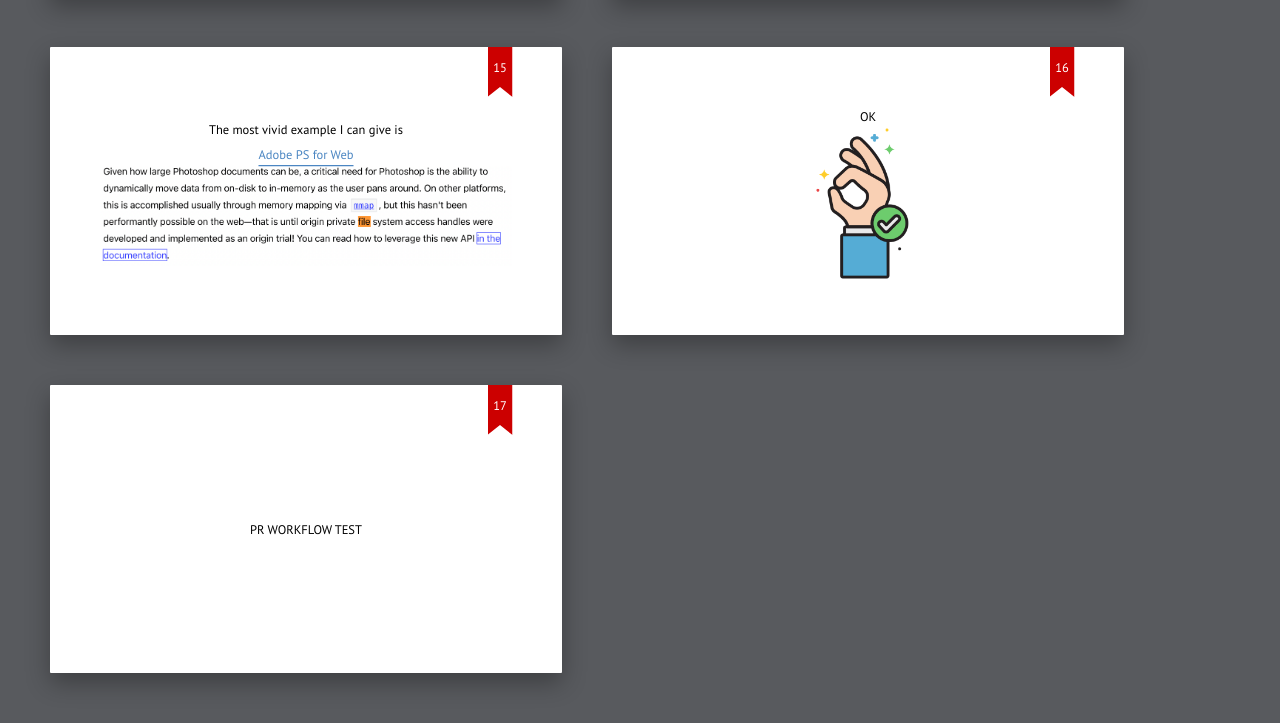
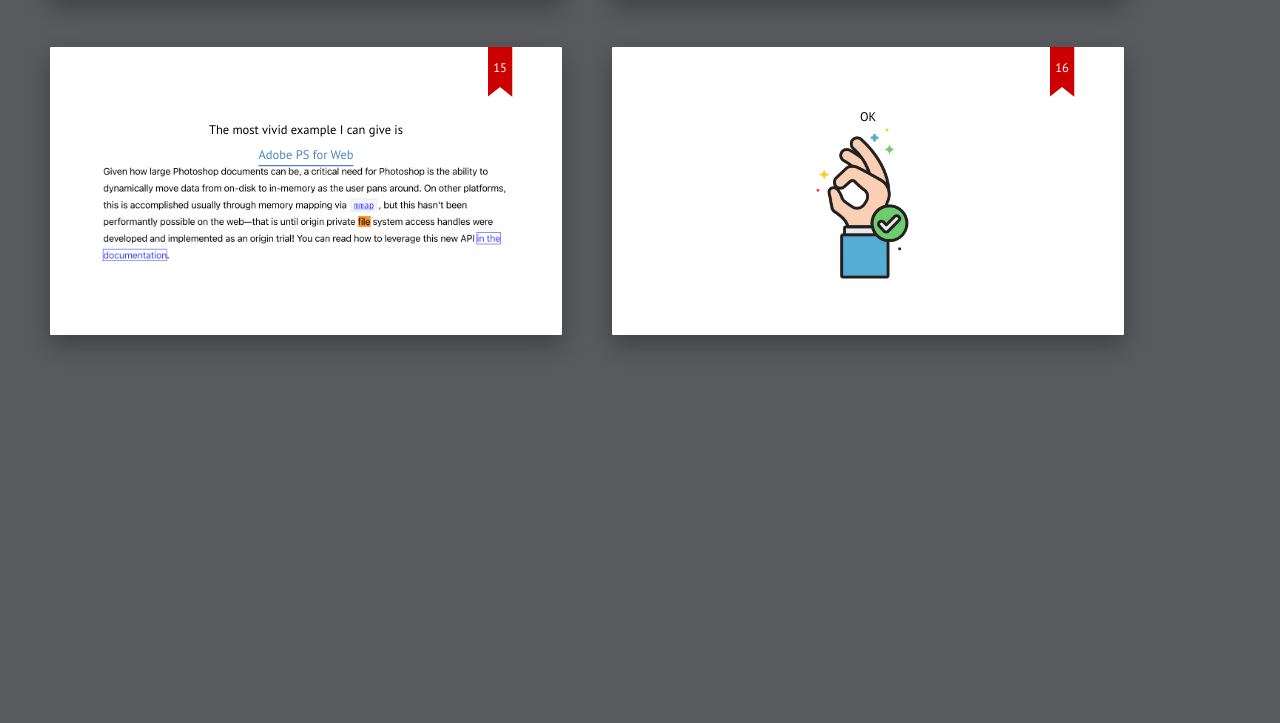
Before and after one commit to parabolabam/fsa-presentation, a plain HTML site: page index.html in a window 1280 px wide. Shown: the part 2463-3186 px from the top of the page. After the commit the page ends 2848 px from the top, so only its background shows below. Drawn offline with Linux system fonts and the light colour scheme; files whose address does not match are found by name.

Commit message:
Deploy to GitHub pages

```diff
--- a/index.html
+++ b/index.html
@@ -197,11 +197,6 @@
       <img style="width: 300px" width="300px" src="pics/ok.png" alt="" />
     </section>
 
-    <section class="slide center">
-
-      PR WORKFLOW TEST
-    </section>
-
     <footer class="badge">
       <a href="https://github.com/shower/shower">Fork me on GitHub</a>
     </footer>
```
